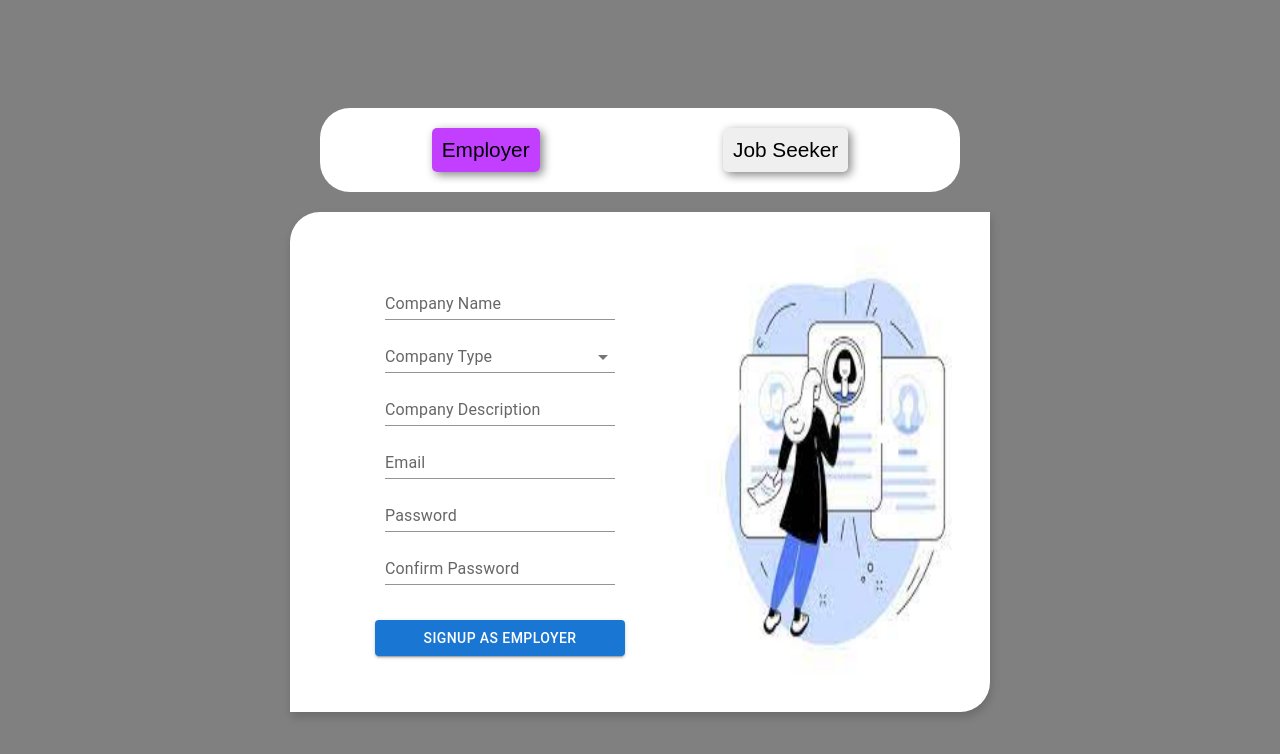
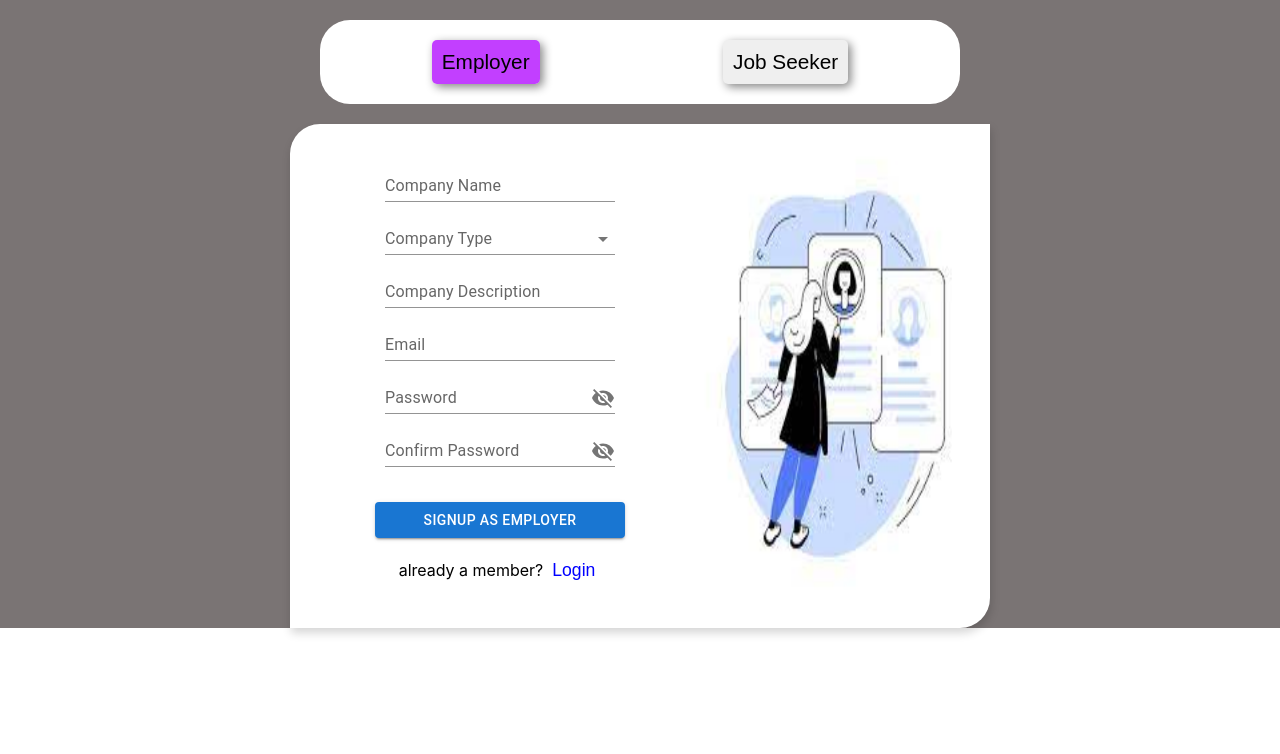
Before and after one commit to kalyan12344/Echohire, a React (Create React App) app: page /Signup in a window 1280 px wide. Shown: the top 754 px of the page. Built offline with nearby package versions, Linux system fonts and the light colour scheme.

Commit message:
validation signup

```diff
--- a/package.json
+++ b/package.json
@@ -13,6 +13,7 @@
     "@testing-library/user-event": "^13.5.0",
     "react": "^18.2.0",
     "react-dom": "^18.2.0",
+    "react-router-dom": "^6.21.3",
     "react-scripts": "5.0.1",
     "styled-components": "^6.1.8",
     "web-vitals": "^2.1.4"
--- a/src/App.js
+++ b/src/App.js
@@ -1,13 +1,16 @@
 import "./App.css";
 import Login from "./frontend/components/login";
 import SignupPage from "./frontend/components/signup";
+import { BrowserRouter, Route, Switch, Routes } from "react-router-dom";
 
 const App = () => {
   return (
-    <div>
-      {/* <Login></Login> */}
-      <SignupPage></SignupPage>
-    </div>
+    <BrowserRouter>
+      <Routes>
+        <Route exact path="/" element={<Login />} />
+        <Route exact path="/Signup" element={<SignupPage />} />
+      </Routes>
+    </BrowserRouter>
   );
 };
 
--- a/src/frontend/components/signup.js
+++ b/src/frontend/components/signup.js
@@ -1,20 +1,81 @@
 import { Button, TextField } from "@mui/material";
-import React, { useState } from "react";
+import React, { useEffect, useState } from "react";
 import "../styling/signup.css";
 import Autocomplete from "@mui/material/Autocomplete";
 import employerSignup from "../../assets/employer_signup.png";
-import { Translate } from "@mui/icons-material";
 import employer from "../../assets/employer.jpeg";
 import js from "../../assets/job_seeker.jpeg";
+import { useNavigate } from "react-router-dom";
+import InputAdornment from "@mui/material/InputAdornment";
+import VisibilityOffIcon from "@mui/icons-material/VisibilityOff";
+import VisibilityIcon from "@mui/icons-material/Visibility";
 
 const EmployerSignupForm = () => {
+  const navigate = useNavigate();
   const industries = [
-    { id: 1, name: "Technology" },
-    { id: 2, name: "Finance" },
-    { id: 3, name: "Healthcare" },
-    { id: 4, name: "Education" },
-    { id: 5, name: "Manufacturing" },
+    // { label: "Technology", value: "Technology" },
+    // { label: "Finance", value: "Finance" },
+    // { label: "Healthcare", value: "Healthcare" },
+    // { label: "Education", value: "Education" },
+    // { label: "Manufacturing", value: "Manufacturing" },
+    "Technology",
+    "Finance",
+    "Healthcare",
+    "Education",
+    "Manufacturing",
   ];
+
+  const [employerDetails, setEmployerDetails] = useState({
+    companyName: "",
+    companyType: "",
+    companyDescription: "",
+    companyEmail: "",
+    companyPassword: "",
+  });
+  const [isValidEmail, setIsValidEmail] = useState(true);
+  const [password, setPassword] = useState("");
+  const [isValidPassword, setIsValidPassword] = useState(true);
+  const [showPassword, setShowPassword] = useState(false);
+  const [showConfirmPassword, setShowConfirmPassword] = useState(false);
+
+  const [confirmPassword, setConfirmPassword] = useState("");
+  const [isPasswordSame, setIsPasswordSame] = useState(true);
+
+  const validateEmail = () => {
+    // Regular expression for basic email validation
+    const emailRegex = /^[^\s@]+@[^\s@]+\.[^\s@]+$/;
+    const isValid = emailRegex.test(employerDetails.companyEmail);
+    setIsValidEmail(isValid);
+  };
+
+  const validatePassword = () => {
+    const minLength = 8;
+    const hasUpperCase = /[A-Z]/.test(password);
+    const hasLowerCase = /[a-z]/.test(password);
+    const hasDigit = /\d/.test(password);
+
+    const isValid =
+      password.length >= minLength && hasUpperCase && hasLowerCase && hasDigit;
+
+    setIsValidPassword(isValid);
+  };
+
+  const samePassword = () => {
+    if (password === confirmPassword) {
+      setIsPasswordSame(true);
+    } else {
+      setIsPasswordSame(false);
+    }
+  };
+
+  const handleLogin = () => {
+    navigate(`/`);
+  };
+
+  const handleEmployerSignUP = () => {
+    console.log(employerDetails);
+  };
+
   return (
     <div className="employer-page">
       <div className="employer-sideimg"></div>
@@ -23,17 +84,27 @@ const EmployerSignupForm = () => {
           id="company-name"
           label="Company Name"
           variant="standard"
-          //   value={
+          value={employerDetails.companyName}
+          onChange={(e) => {
+            setEmployerDetails({
+              ...employerDetails,
+              companyName: e.target.value,
+            });
+          }}
           sx={{ width: "230px" }}
         />
         <Autocomplete
           className="company-type"
-          disablePortal
           id="company-type"
-          options={industries.map((industry) => ({
-            label: industry.name,
-            value: industry.id,
-          }))}
+          options={industries}
+          value={employerDetails.companyType}
+          onChange={(event, newValue) => {
+            console.log("Input changed:", newValue);
+            setEmployerDetails({
+              ...employerDetails,
+              companyType: newValue,
+            });
+          }}
           sx={{ width: "330px" }}
           renderInput={(params) => (
             <TextField
@@ -51,39 +122,109 @@ const EmployerSignupForm = () => {
           rows={1}
           variant="standard"
           sx={{ width: "230px" }}
+          value={employerDetails.companyDescription}
+          onChange={(e) => {
+            setEmployerDetails({
+              ...employerDetails,
+              companyDescription: e.target.value,
+            });
+          }}
         />
         <TextField
           id="standard-basic"
           label="Email"
           variant="standard"
-          // value={email}
           sx={{ width: "230px" }}
+          value={employerDetails.companyEmail}
+          onBlur={validateEmail}
+          error={!isValidEmail}
+          helperText={!isValidEmail ? "Invalid email address" : ""}
+          onChange={(e) => {
+            setEmployerDetails({
+              ...employerDetails,
+              companyEmail: e.target.value,
+            });
+          }}
         />
         <TextField
           id="standard-basic"
           label="Password"
           variant="standard"
-          type="password"
-          // value={password}
+          type={showPassword ? "text" : "password"}
+          value={password}
+          onBlur={validatePassword}
+          onChange={(e) => setPassword(e.target.value)}
+          error={!isValidPassword}
+          helperText={
+            !isValidPassword
+              ? "> 8 characters long, 1 uppercase,1 lowercase, 1 digit."
+              : ""
+          }
           sx={{ width: "230px" }}
+          InputProps={{
+            endAdornment: (
+              <InputAdornment position="end">
+                {showPassword ? (
+                  <VisibilityIcon
+                    onClick={() => setShowPassword(false)}
+                    style={{ cursor: "pointer" }}
+                  />
+                ) : (
+                  <VisibilityOffIcon
+                    onClick={() => setShowPassword(true)}
+                    style={{ cursor: "pointer" }}
+                  />
+                )}
+              </InputAdornment>
+            ),
+          }}
         />
         <TextField
           id="standard-basic"
           label="Confirm Password"
           variant="standard"
-          type="password"
-          // value={password}
+          onBlur={samePassword}
+          error={!isPasswordSame}
+          helperText={!isPasswordSame ? "Passwords does not match" : ""}
+          type={showConfirmPassword ? "text" : "password"}
+          value={confirmPassword}
+          onChange={(e) => setConfirmPassword(e.target.value)}
           sx={{ width: "230px" }}
+          InputProps={{
+            endAdornment: (
+              <InputAdornment position="end">
+                {showConfirmPassword ? (
+                  <VisibilityIcon
+                    onClick={() => setShowConfirmPassword(false)}
+                    style={{ cursor: "pointer" }}
+                  />
+                ) : (
+                  <VisibilityOffIcon
+                    onClick={() => setShowConfirmPassword(true)}
+                    style={{ cursor: "pointer" }}
+                  />
+                )}
+              </InputAdornment>
+            ),
+          }}
         />
         <Button
           className="employer-signup-button"
           variant="contained"
           sx={{ width: "250px", marginTop: "30px" }}
-          // onClick={handleLogin}
+          onClick={handleEmployerSignUP}
           //   disabled={isDisabled}
         >
           Signup as Employer
         </Button>{" "}
+        <div>
+          <p>
+            already a member?
+            <button className="login" onClick={handleLogin}>
+              Login
+            </button>
+          </p>
+        </div>{" "}
       </div>
       <div className="employer-sideimg">
         <img
@@ -98,7 +239,59 @@ const EmployerSignupForm = () => {
     </div>
   );
 };
-const JobSeekerSignupForm = () => (
+
+const JobSeekerSignupForm = () => {
+  const navigate = useNavigate();
+
+  const [jsDetails, setJSDetails] = useState({
+    firstName: "",
+    lastName: "",
+    profession: "",
+    jsEmail: "",
+    jsPassword: "",
+  });
+  const [isValidEmail, setIsValidEmail] = useState(true);
+  const [password, setPassword] = useState("");
+  const [isValidPassword, setIsValidPassword] = useState(true);
+  const [showPassword, setShowPassword] = useState(false);
+  const [showConfirmPassword, setShowConfirmPassword] = useState(false);
+
+  const [confirmPassword, setConfirmPassword] = useState("");
+  const [isPasswordSame, setIsPasswordSame] = useState(true);
+
+  const validateEmail = () => {
+    const emailRegex = /^[^\s@]+@[^\s@]+\.[^\s@]+$/;
+    const isValid = emailRegex.test(jsDetails.jsEmail);
+    setIsValidEmail(isValid);
+  };
+
+  const validatePassword = () => {
+    const minLength = 8;
+    const hasUpperCase = /[A-Z]/.test(password);
+    const hasLowerCase = /[a-z]/.test(password);
+    const hasDigit = /\d/.test(password);
+
+    const isValid =
+      password.length >= minLength && hasUpperCase && hasLowerCase && hasDigit;
+
+    setIsValidPassword(isValid);
+  };
+
+  const samePassword = () => {
+    if (password === confirmPassword) {
+      setIsPasswordSame(true);
+    } else {
+      setIsPasswordSame(false);
+    }
+  };
+  const handleLogin = () => {
+    navigate(`/`);
+  };
+
+  const handleJSSignUP = () => {
+    console.log(jsDetails);
+  };
+  return (
     <div className="employer-page">
       <div className="employer-sideimg">
         <img
@@ -135,37 +328,109 @@ const JobSeekerSignupForm = () => (
           id="standard-basic"
           label="Email"
           variant="standard"
-        // value={email}
           sx={{ width: "230px" }}
+          value={jsDetails.jsEmail}
+          onBlur={validateEmail}
+          error={!isValidEmail}
+          helperText={!isValidEmail ? "Invalid email address" : ""}
+          onChange={(e) => {
+            setJSDetails({
+              ...jsDetails,
+              jsEmail: e.target.value,
+            });
+          }}
         />
         <TextField
           id="standard-basic"
           label="Password"
           variant="standard"
-        type="password"
-        // value={password}
+          type={showPassword ? "text" : "password"}
+          value={password}
+          onBlur={validatePassword}
+          onChange={(e) => setPassword(e.target.value)}
+          error={!isValidPassword}
+          helperText={
+            !isValidPassword
+              ? "> 8 characters long, 1 uppercase,1 lowercase, 1 digit."
+              : ""
+          }
           sx={{ width: "230px" }}
+          InputProps={{
+            endAdornment: (
+              <InputAdornment position="end">
+                {showPassword ? (
+                  <VisibilityIcon
+                    onClick={() => setShowPassword(false)}
+                    style={{ cursor: "pointer" }}
+                  />
+                ) : (
+                  <VisibilityOffIcon
+                    onClick={() => setShowPassword(true)}
+                    style={{ cursor: "pointer" }}
+                  />
+                )}
+              </InputAdornment>
+            ),
+          }}
         />
         <TextField
           id="standard-basic"
           label="Confirm Password"
           variant="standard"
-        type="password"
-        // value={password}
+          onBlur={samePassword}
+          error={!isPasswordSame}
+          helperText={!isPasswordSame ? "Passwords does not match" : ""}
+          type={showConfirmPassword ? "text" : "password"}
+          value={confirmPassword}
+          onChange={(e) => setConfirmPassword(e.target.value)}
           sx={{ width: "230px" }}
+          InputProps={{
+            endAdornment: (
+              <InputAdornment position="end">
+                {showConfirmPassword ? (
+                  <VisibilityIcon
+                    onClick={() => setShowConfirmPassword(false)}
+                    style={{ cursor: "pointer" }}
+                  />
+                ) : (
+                  <VisibilityOffIcon
+                    onClick={() => setShowConfirmPassword(true)}
+                    style={{ cursor: "pointer" }}
+                  />
+                )}
+              </InputAdornment>
+            ),
+          }}
         />
         <Button
           className="employer-signup-button"
           variant="contained"
           sx={{ width: "250px", marginTop: "30px" }}
-        // onClick={handleLogin}
-        //   disabled={isDisabled}
+          onClick={handleJSSignUP}
+          disabled={
+            // jsDetails.firstName != "" &&
+            // jsDetails.lastName.length > 0 &&
+            // jsDetails.profession.length > 0 &&
+            // isValidEmail &&
+            // isValidPassword &&
+            // isPasswordSame
+            true
+          }
         >
           Signup as Job Seeker
         </Button>{" "}
+        <div>
+          <p>
+            already a member?
+            <button className="login" onClick={handleLogin}>
+              Login
+            </button>
+          </p>
+        </div>{" "}
       </div>
     </div>
   );
+};
 
 const SignupPage = () => {
   const [activeTab, setActiveTab] = useState("employer");
--- a/src/frontend/styling/signup.css
+++ b/src/frontend/styling/signup.css
@@ -1,11 +1,11 @@
 .signup-page {
-  width: 100vw;
-  height: 100vh;
+  /* width: 100vw;
+  height: 100vh; */
   display: flex;
   flex-direction: column;
   justify-content: center;
   align-items: center;
-  background-color: grey;
+  background-color: rgb(122, 116, 116);
 }
 
 .signup-container {
@@ -14,7 +14,7 @@
   align-items: center;
   border-bottom-right-radius: 30px;
   border-top-left-radius: 30px;
-  height: 500px;
+  /* height: 500px; */
   width: 700px;
   background-color: rgb(255, 255, 255);
   box-shadow: rgba(0, 0, 0, 0.164) 1px 5px 10px;
@@ -72,3 +72,15 @@ js-page {
 .sliding-buttons:active {
   transform: scale(0.9);
 }
+.login {
+  margin-left: 3px;
+  font-size: 1.1em;
+  background-color: white;
+  transition: 1s ease;
+  color: blue;
+  border: none;
+}
+
+.login:hover {
+  cursor: pointer;
+}
```
Also changed, not shown: src/frontend/components/login.js (+10 -5 lines), 1 other file (tests, documents, lock files or other folders). Lines whose indentation alone changed are shown as unchanged.
